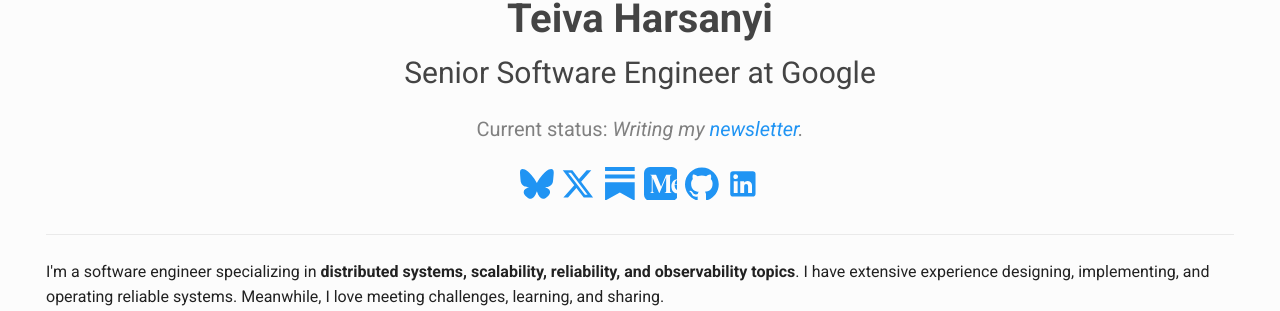
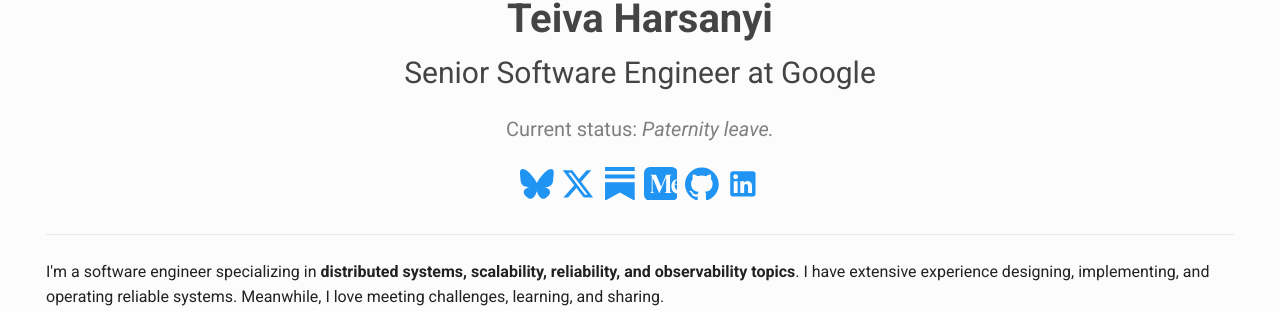
Before and after one commit to teivah/teivah.dev, an MkDocs documentation site: the page built from docs/index.md, in a window 1280 px wide and 1138 px high. Shown: the part 417-728 px from the top of the window. Built offline with MkDocs 1.6.1 and Material for MkDocs 9.7.7, drawn with Linux system fonts in a browser that asks for light colours.

Commit message:
Status update.

```diff
--- a/docs/index.md
+++ b/docs/index.md
@@ -27,7 +27,7 @@
 
 <th2>Senior Software Engineer at Google</th2>
 
-<th3>Current status: _Writing my [newsletter](https://thecoder.cafe/?rd=teivah.dev)._</th3>
+<th3>Current status: _Paternity leave._</th3>
 
 
 <th2>[:simple-bluesky:](https://bsky.app/profile/teivah.dev)
```
Also changed, not shown: site/index.html, site/sitemap.xml, 1 other file.
